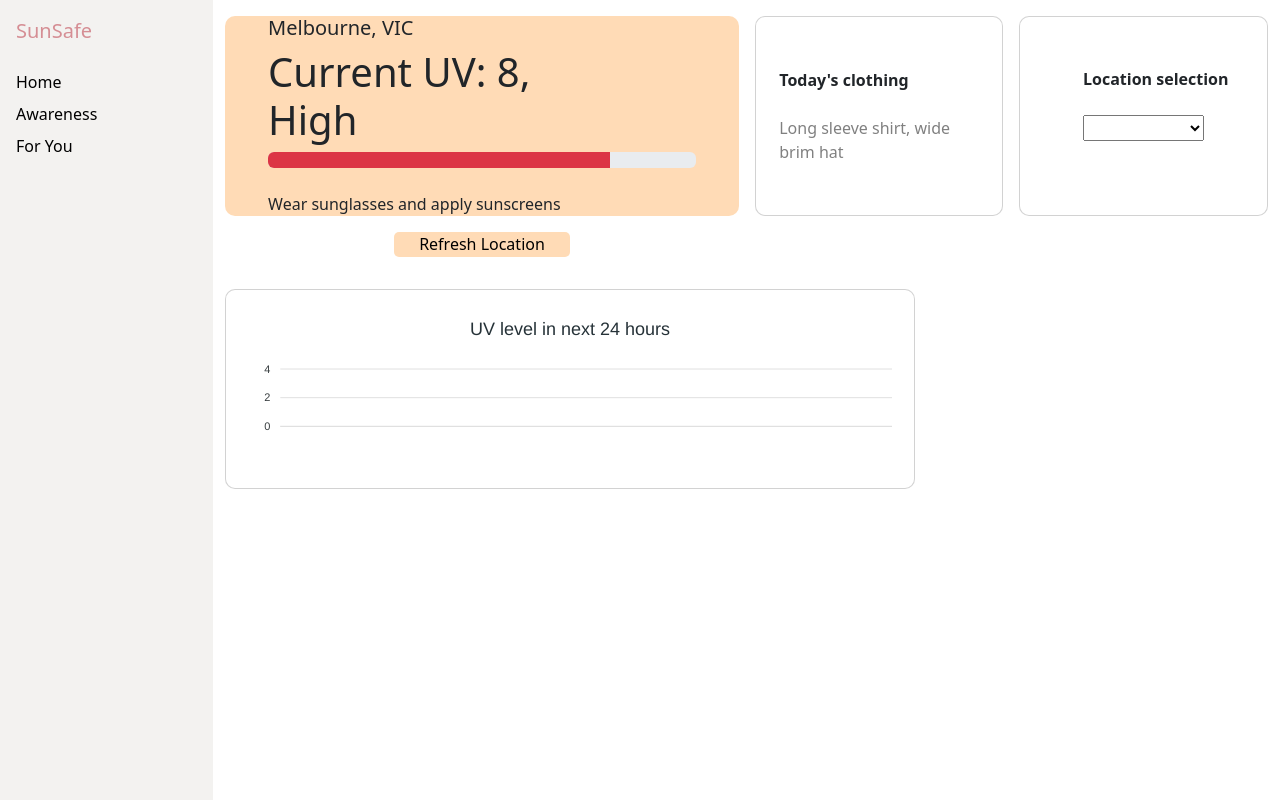
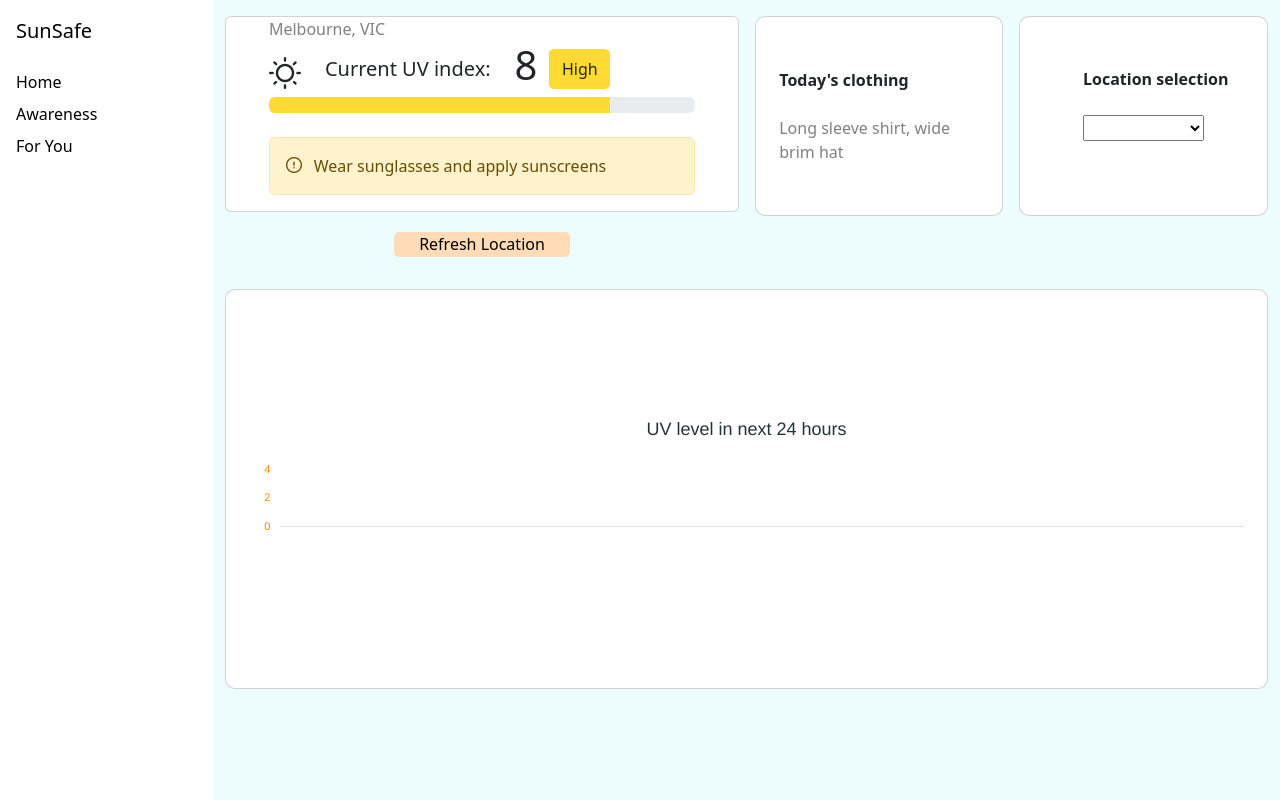
Before and after one commit to czhu0048-hash/FIT5120-TA38-ONBOARDING, a Vue app: page / in a window 1280 px wide. Built offline with nearby package versions, Linux system fonts and the light colour scheme.

Commit message:
visual: Re-styled the web app

```diff
--- a/package.json
+++ b/package.json
@@ -16,6 +16,7 @@
     "apexcharts": "^5.10.3",
     "axios": "^1.13.6",
     "bootstrap": "^5.3.8",
+    "primeicons": "^7.0.0",
     "vue": "^3.5.29",
     "vue-router": "^5.0.3",
     "vue3-apexcharts": "^1.11.1"
--- a/src/App.vue
+++ b/src/App.vue
@@ -19,7 +19,7 @@
     </nav>
 
     <!-- Main Content -->
-    <main class="col-8 col-md-10 offset-1 offset-md-0">
+    <main class="col-8 col-md-10 offset-1 offset-md-0 bg-main">
       <router-view></router-view>
     </main>
   </div>
--- a/src/assets/main.css
+++ b/src/assets/main.css
@@ -2,7 +2,7 @@
 
 .primary {
   text-decoration: none;
-  color: #d58e94;
+  color: #000;
 }
 
 .secondary {
@@ -21,14 +21,19 @@
   background-color: #ffdbb6;
 }
 
+.accent-brightyellow {
+  text-decoration: none;
+  background-color: #ffda33;
+}
+
 .bg-main {
   text-decoration: none;
-  background-color: #ffffff;
+  background-color: #edfcff;
 }
 
 .bg-sidebar {
   text-decoration: none;
-  background-color: #f3f2f0;
+  background-color: #fff;
 }
 
 .bg-awareness {
--- a/src/components/UVCard.vue
+++ b/src/components/UVCard.vue
@@ -1,20 +1,29 @@
 <template>
     <div class="column">
         <div class="col-5 offset-1">
-            <h5>{{ location }}</h5>
+            <label style="color: grey;">{{ location }}</label>
         </div>
         <div class="col-8 offset-1">
-            <h1>{{ uvLabel }}</h1>
+            <div class="row">
+                <i class="col-auto mt-3 pi pi-sun" color="000" style="font-size: 2rem"></i>
+                <h5 class="col-auto mt-3">Current UV index:</h5>
+                <h1 class="col-auto">{{ (currentUV / 10).toString() }}</h1>
+                <div class=" col-3 col-md-2 accent-brightyellow mb-2 mt-2" style="border-radius: 10%;
+                text-align: center; align-items: center;">
+                    <label class="mt-2">{{ uvLabel }}</label>
+                </div>
+            </div>
         </div>
 
         <div class="col-10 offset-1">
             <div class="progress">
-                <div class="progress-bar bg-danger" :style="{ width: currentUV + '%' }"></div>
+                <div class="accent-brightyellow" :style="{ width: currentUV + '%' }"></div>
             </div>
         </div>
 
-        <div class="col-10 offset-1 mt-4">
-            {{ uvDescription }}
+        <div class="col-10 offset-1 mt-4 alert alert-warning">
+            <i class="pi pi-exclamation-circle" color="000"></i>
+            <label style="margin-left: 3%;">{{ uvDescription }}</label>
         </div>
     </div>
 </template>
--- a/src/components/WeatherTrendCard.vue
+++ b/src/components/WeatherTrendCard.vue
@@ -30,14 +30,48 @@ const buildSeries = (data) => {
 onMounted(() => {
     const { uviData, hourLabels } = buildSeries(props.hourlyWeatherData);
     chart = new ApexCharts(chartRef.value, {
-        chart: { type: 'line', width: '100%', height: '100%' },
+        chart: {
+            type: 'area',
+            width: '100%',
+            height: '100%',
+            foreColor: "#f80",
+            toolbar: {
+                autoSelected: "pan",
+                show: false
+            }
+        },
+        grid: {
+            borderColor: "#555",
+            clipMarkers: false,
+            yaxis: {
+                lines: {
+                    show: false
+                }
+            }
+        },
+        dataLabels: {
+            enabled: false
+        },
+        fill: {
+            gradient: {
+                enabled: true,
+                opacityFrom: 0.55,
+                opacityTo: 0
+            }
+        },
+        colors: ["#f80"],
         series: [{ name: 'UV Index', data: uviData }],
         xaxis: { categories: hourLabels },
         title: {
             text: "UV level in next 24 hours",
             align: 'center',
             style: { fontSize: '18px', color: '#263238' }
-        }
+        },
+        markers: {
+            size: 5,
+            colors: ["#f55"],
+            strokeWidth: 3
+        },
     });
     chart.render();
 });
--- a/src/main.js
+++ b/src/main.js
@@ -5,7 +5,7 @@ import App from './App.vue'
 import router from './router'
 
 import 'bootstrap/dist/css/bootstrap.min.css'
-
+import 'primeicons/primeicons.css'
 
 const app = createApp(App)
 app.use(router)
--- a/src/views/HomeView.vue
+++ b/src/views/HomeView.vue
@@ -2,8 +2,8 @@
   <div class="container-fluid mt-3">
     <div class="row g-3 justify-content-start">
 
-      <div class="col-12 col-md-6">
-        <div class="homepage_element accent-yellow">
+      <div class="col-12 col-md-6 h-md-100">
+        <div class="h-auto card">
           <UVCard :location="locationString" :uv-label="uvLable()" :current-u-v="uvPercentage()"
             :uv-description="uvDescription()" />
         </div>
@@ -38,8 +38,8 @@
 
       <div class="col-12"></div>
       <!-- Timeline -->
-      <div class="col-12 col-md-8">
-        <div class="homepage_element card d-flex align-items-center justify-content-center">
+      <div class="col-12">
+        <div class="homepage_element_lg card align-items-center justify-content-center">
           <WeatherTrendCard :hourly-weather-data="currentHourlyData"></WeatherTrendCard>
         </div>
       </div>
@@ -91,11 +91,11 @@ const uvPercentage = () => {
 const uvLable = () => {
   var uv = currentUV.value;
   if (uv < 3) {
-    return `Current UV: ${uv}, Low`
+    return `Low`
   } else if (uv < 6) {
-    return `Current UV: ${uv}, Moderate`
+    return `Moderate`
   } else {
-    return `Current UV: ${uv}, High`
+    return `High`
   }
 }
 
@@ -148,6 +148,11 @@ const fetchWeatherData = async (url) => {
   border-radius: 10px;
 }
 
+.homepage_element_lg {
+  height: 400px;
+  border-radius: 10px;
+}
+
 .homepage_element_sm {
   height: 25px;
   border-radius: 5px;
```
Also changed, not shown: 1 other file (tests, documents, lock files or other folders).
